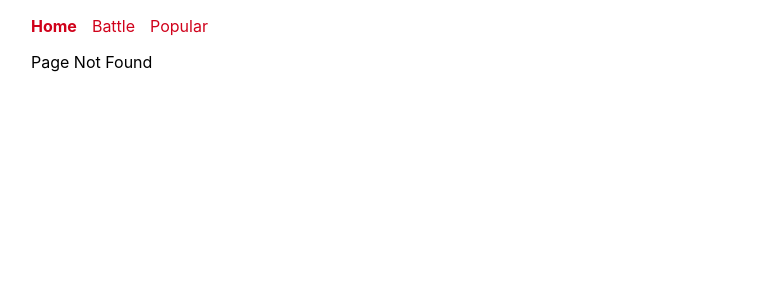
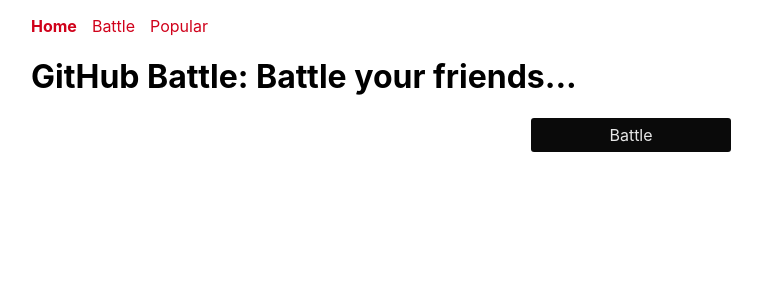
Before and after one commit to philpatt/github-battle, a React (Create React App) app: page / in a window 1280 px wide. Before the commit this address had no page. Shown: the top 300 px of the page, without its empty margins (9-771 px from the left). Built offline with nearby package versions, Linux system fonts and the light colour scheme.

Commit message:
added home route

```diff
--- a/src/components/App.js
+++ b/src/components/App.js
@@ -2,11 +2,11 @@
 import '../index.css';
 import Popular from './Popular';
 import Nav from './Nav';
-// import Home from './Home';
+import Home from './Home';
 import Battle from './Battle';
 import Results from './Results';
 
-import { BrowserRouter as Router, Route, Switch } from 'react-router-dom';
+import { BrowserRouter as Router, Route, Link, Switch } from 'react-router-dom';
 
 
 
@@ -17,7 +17,7 @@
         <div className="container">
           <Nav />
           <Switch>
-            {/* <Route exact path='/' component={Home} /> */}
+            <Route exact path='/' component={Home} />
             <Route exact path='/battle' component={Battle} />
             <Route exact path='/battle/results' component={Results} />
 
--- a/src/components/home.js
+++ b/src/components/home.js
@@ -1,6 +1,6 @@
 import React, { Component } from 'react';
 import { Link } from 'react-router-dom';
-;
+
 class Home extends Component {
     render(){
         return(
```
